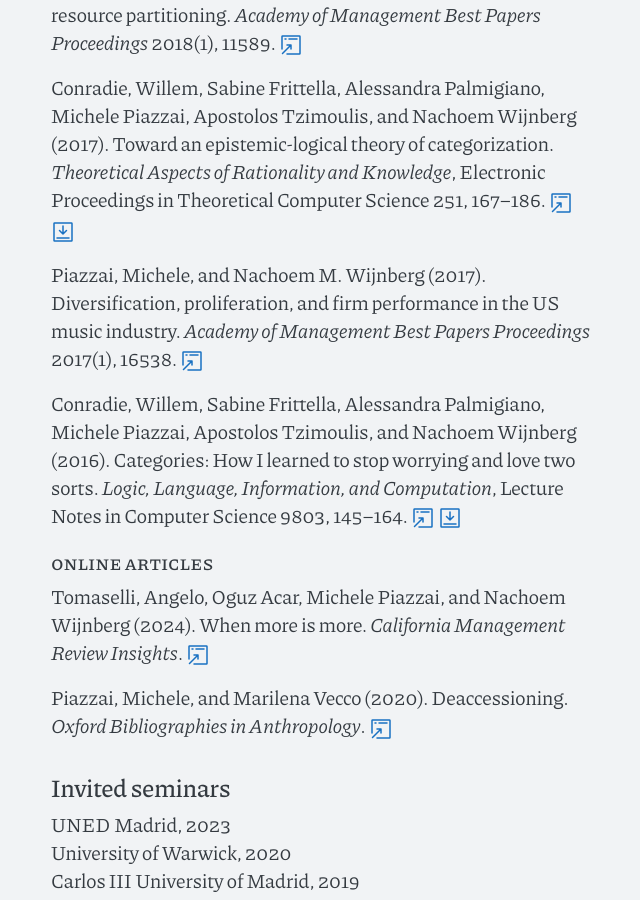
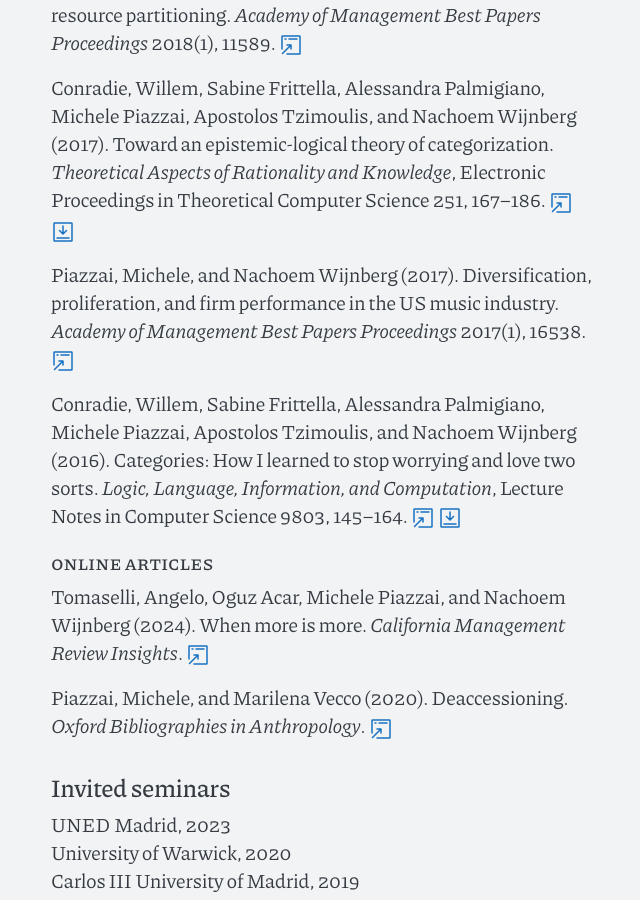
Before and after one commit to piazzai/piazzai.github.io, a Jekyll site: the page built from cv.md, in a window 1280 px wide and 900 px high, scrolled down 2044 px. Shown: the whole window, without its empty margins (316-956 px from the left). Built offline with Jekyll 4.4.1, drawn with Linux system fonts in a browser that asks for light colours.

Commit message:
Remove initial

```diff
--- a/cv.md
+++ b/cv.md
@@ -60,7 +60,7 @@
 
 Conradie, Willem, Sabine Frittella, Alessandra Palmigiano, Michele Piazzai, Apostolos Tzimoulis, and Nachoem Wijnberg (2017). Toward an epistemic-logical theory of categorization. _Theoretical Aspects of Rationality and Knowledge_, Electronic Proceedings in Theoretical Computer Science 251, 167--186. {% include iconlink.html href="https://doi.org/10.4204/eptcs.251.12" icon="svg/open-in-browser.svg" -%} {%- include iconlink.html href="https://arxiv.org/pdf/1707.08743.pdf" icon="svg/download-square-outline.svg" %}
 
-Piazzai, Michele, and Nachoem M. Wijnberg (2017). Diversification, proliferation, and firm performance in the US music industry. _Academy of Management Best Papers Proceedings_ 2017(1), 16538. {% include iconlink.html href="https://doi.org/10.5465/ambpp.2017.29" icon="svg/open-in-browser.svg" %}
+Piazzai, Michele, and Nachoem Wijnberg (2017). Diversification, proliferation, and firm performance in the US music industry. _Academy of Management Best Papers Proceedings_ 2017(1), 16538. {% include iconlink.html href="https://doi.org/10.5465/ambpp.2017.29" icon="svg/open-in-browser.svg" %}
 
 Conradie, Willem, Sabine Frittella, Alessandra Palmigiano, Michele Piazzai, Apostolos Tzimoulis, and Nachoem Wijnberg (2016). Categories: How I learned to stop worrying and love two sorts. _Logic, Language, Information, and Computation_, Lecture Notes in Computer Science 9803, 145--164. {% include iconlink.html href="https://doi.org/10.1007/978-3-662-52921-8_10" icon="svg/open-in-browser.svg" -%} {%- include iconlink.html href="https://arxiv.org/pdf/1604.00777.pdf" icon="svg/download-square-outline.svg" %}
 
```
